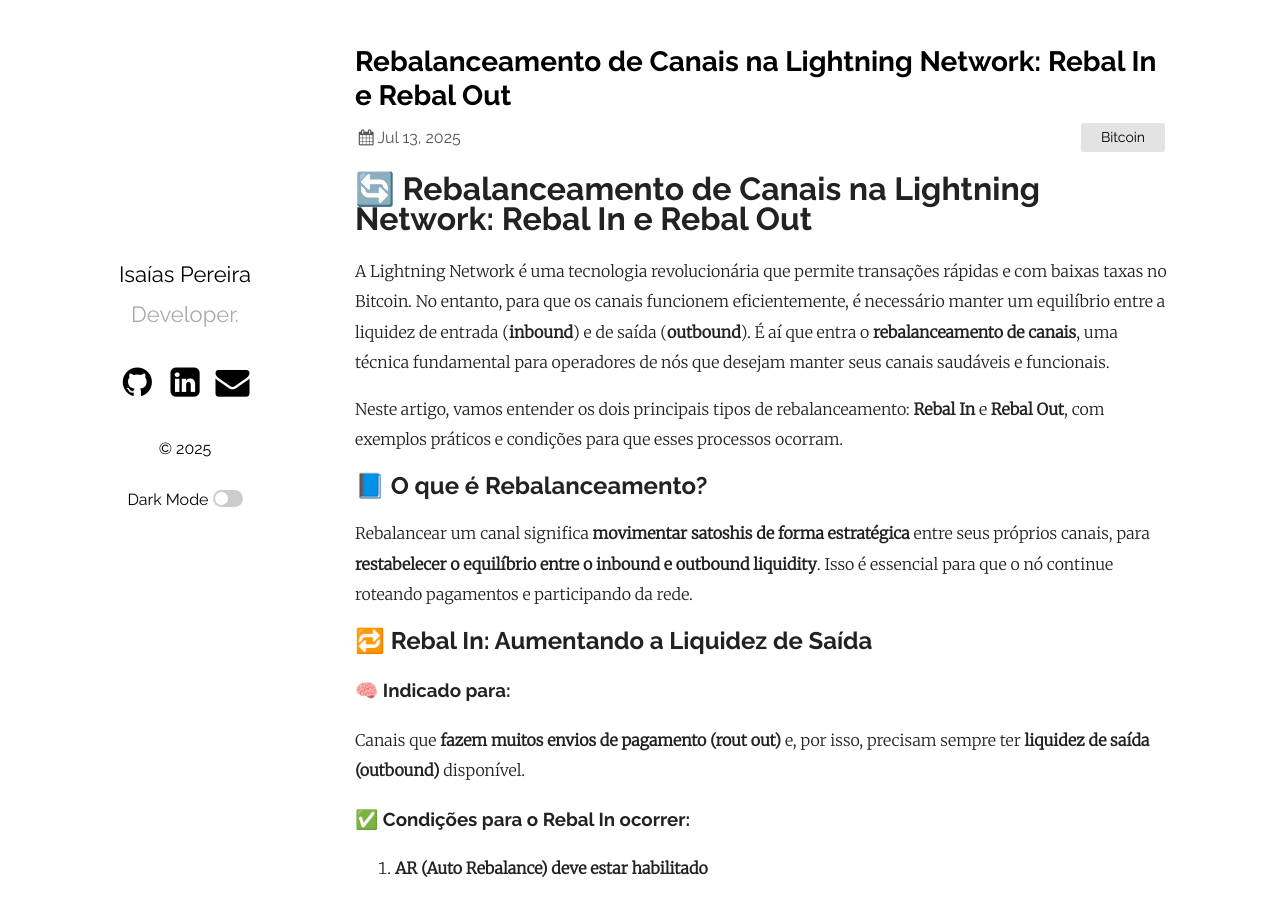
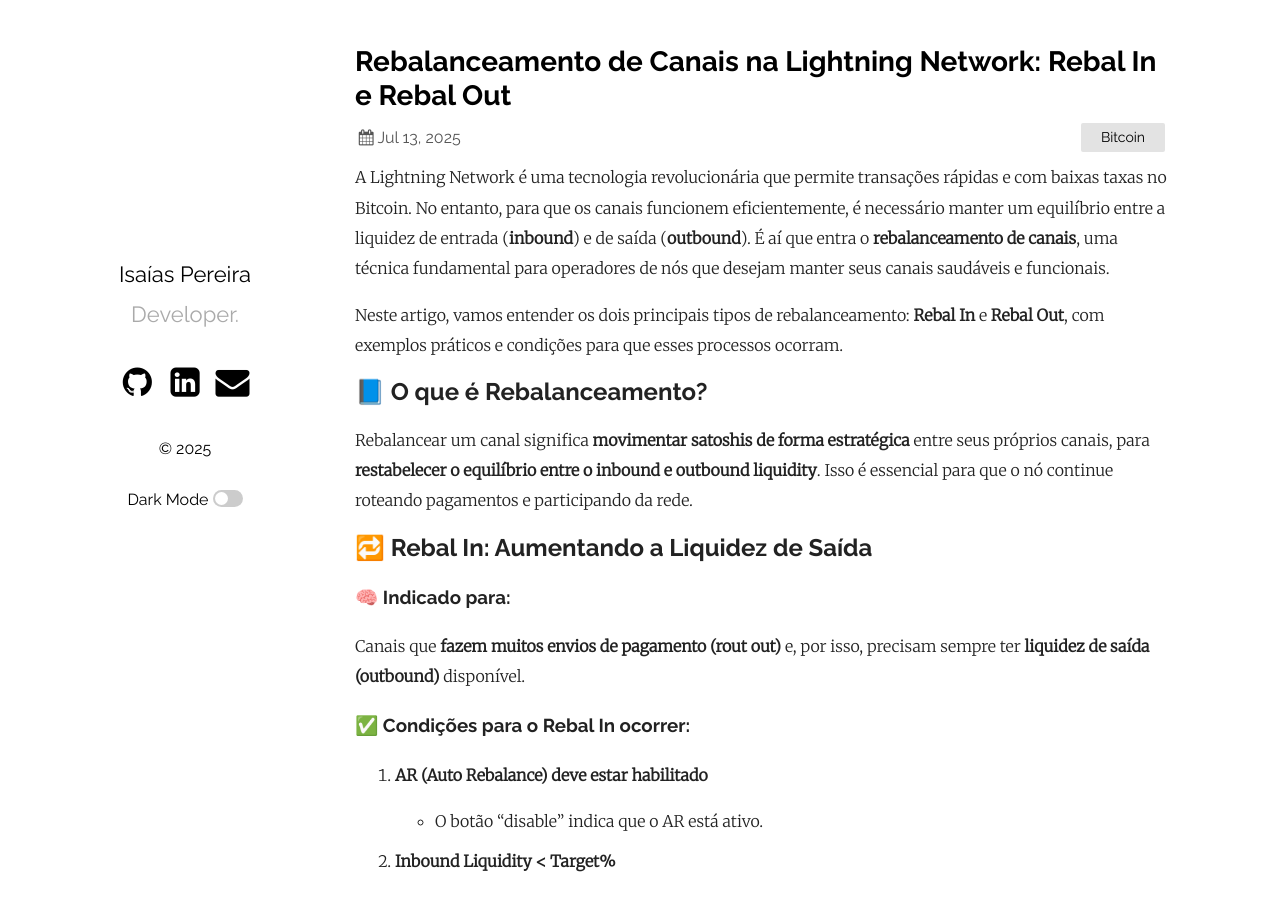
Before and after one commit to isaiaspereira307/isaiaspereira307.github.io, a Jekyll site: the page built from _posts/2025-07-13-Rebalanceamento-de-canais-lightning-network.md, in a window 1280 px wide and 900 px high. Built offline with Jekyll 4.4.1, drawn with Linux system fonts in a browser that asks for light colours.

Commit message:
fix: remove redundant title from rebalanceamento de canais post

```diff
--- a/_posts/2025-07-13-Rebalanceamento-de-canais-lightning-network.md
+++ b/_posts/2025-07-13-Rebalanceamento-de-canais-lightning-network.md
@@ -4,8 +4,6 @@
 date:   2025-07-13 14:37:00 +0000
 categories: Bitcoin
 ---
-
-# 🔄 Rebalanceamento de Canais na Lightning Network: Rebal In e Rebal Out
 
 A Lightning Network é uma tecnologia revolucionária que permite transações rápidas e com baixas taxas no Bitcoin. No entanto, para que os canais funcionem eficientemente, é necessário manter um equilíbrio entre a liquidez de entrada (**inbound**) e de saída (**outbound**). É aí que entra o **rebalanceamento de canais**, uma técnica fundamental para operadores de nós que desejam manter seus canais saudáveis e funcionais.
 
```
